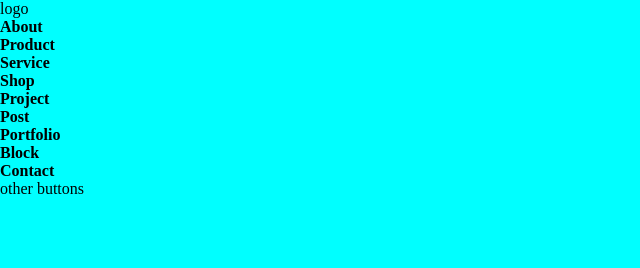
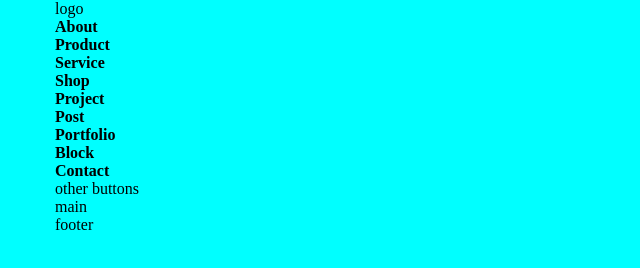
Before and after one commit to humblezxc/iteck-project, a website built with Vite: page index.html in a window 1280 px wide. Shown: the whole page, without its empty margins (0-640 px from the left). Built offline with nearby package versions, Linux system fonts and the light colour scheme.

Commit message:
scss var, layout, link

```diff
--- a/index.html
+++ b/index.html
@@ -8,6 +8,7 @@
   </head>
   <body>
     <header>
+      <div class="container">
         <div>logo</div>
         <nav>
           <ul>
@@ -23,7 +24,17 @@
           </ul>
         </nav>
         <div>other buttons</div>
+      </div>
     </header>
-
+    <main>
+      <div class="container">
+        main
+      </div>
+    </main>
+    <footer>
+      <div class="container">
+        footer
+      </div>
+    </footer>
   </body>
 </html>
--- a/styles/global.scss
+++ b/styles/global.scss
@@ -1,4 +1,4 @@
 @use "buttons";
 @use "links";
 @use "colors";
-@use "variables";
+@use "layout";
--- /dev/null
+++ b/styles/layout.scss
@@ -0,0 +1,27 @@
+@use "variables" as v;
+
+header, main, footer {
+  display: flex;
+  flex-direction: column;
+  align-items: center;
+}
+
+.container {
+  width: 100%;
+
+  @media (min-width: v.$bigger-mobile) {
+    width: 540px;
+  }
+
+  @media (min-width: v.$tablet) {
+    width: 720px;
+  }
+
+  @media (min-width: v.$desktop) {
+    width: 1170px;
+  }
+
+  @media (min-width: v.$bigger-desktop) {
+    width: 1320px;
+  }
+}
--- a/styles/variables.scss
+++ b/styles/variables.scss
@@ -1,3 +1,8 @@
+$bigger-mobile: 576px;
+$tablet: 768px;
+$desktop: 1200px;
+$bigger-desktop: 1400px;
+
 :root {
   --transition: 0.3s
 }
```
Lines whose indentation alone changed are shown as unchanged.
